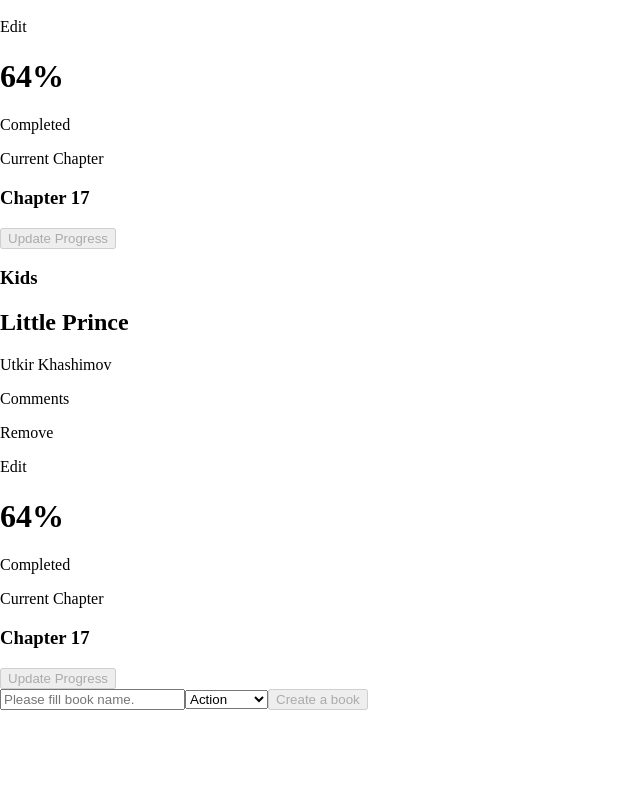
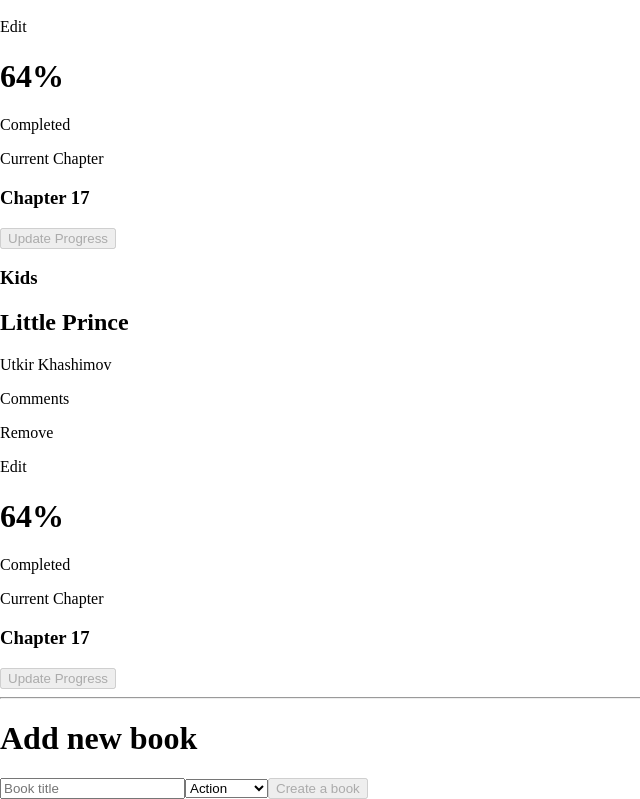
Before and after one commit to Murodjon000/bookstore, a React (Create React App) app: page / in a window 1280 px wide. Shown: the part 650-1449 px from the top of the page, without its empty margins (0-640 px from the left). Before the commit the page ends 1360 px from the top, so only its background shows below. Built offline with nearby package versions, Linux system fonts and the light colour scheme.

Commit message:
update BookForm component with UI styling

```diff
--- a/src/components/BooksForm.js
+++ b/src/components/BooksForm.js
@@ -47,12 +47,14 @@
   render() {
     const { title, category } = this.state;
     return (
-      <div>
+      <div className="form__wrapper">
+        <hr className="form__wrapper-line" />
+        <h1>Add new book</h1>
         <form onSubmit={this.handleSubmit}>
           <input
             type="text"
             onChange={this.handleChange}
-            placeholder="Please fill book name."
+            placeholder="Book title"
             name="title"
             value={title}
           />
@@ -67,6 +69,7 @@
             type="submit"
             value="Create a book"
             disabled={this.isInValid}
+            className="primary-btn"
           />
         </form>
       </div>
```
